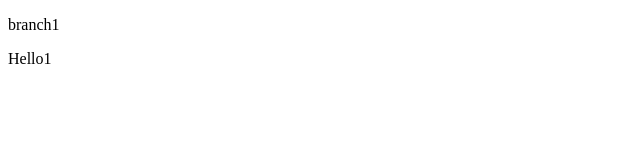
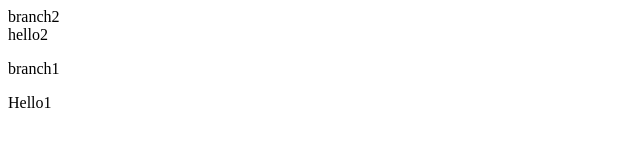
Before and after one commit to kovaley88/pullRequest, a plain HTML site: page index.html in a window 1280 px wide. Shown: the whole page, without its empty margins (0-640 px from the left). Drawn offline with Linux system fonts and the light colour scheme.

Commit message:
second c

```diff
--- a/index.html
+++ b/index.html
@@ -6,6 +6,9 @@
     <meta name="viewport" content="width=device-width, initial-scale=1.0">
     <title>pullRequest</title>
 </head>
+<div>branch2</div>
+<div>hello2</div>
+
 
 <p>branch1</p>
 <p>Hello1</p>
```
